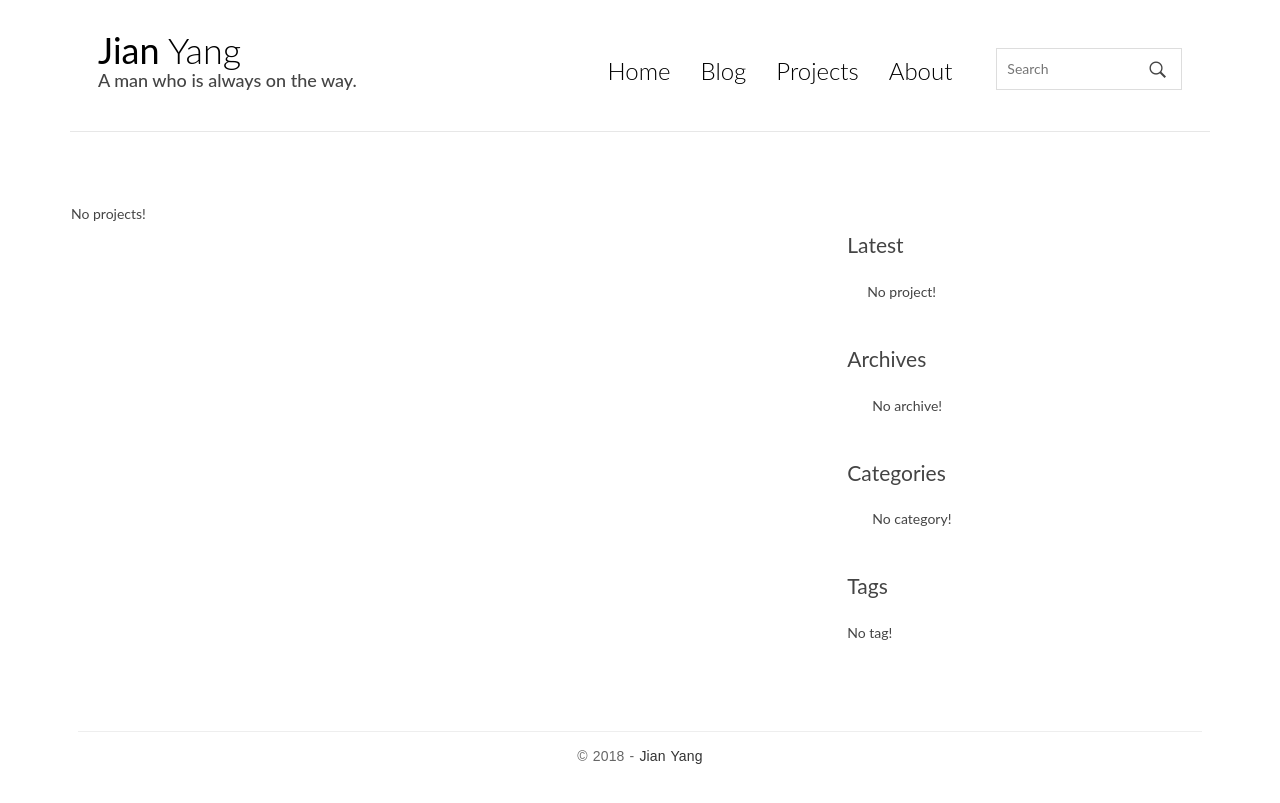
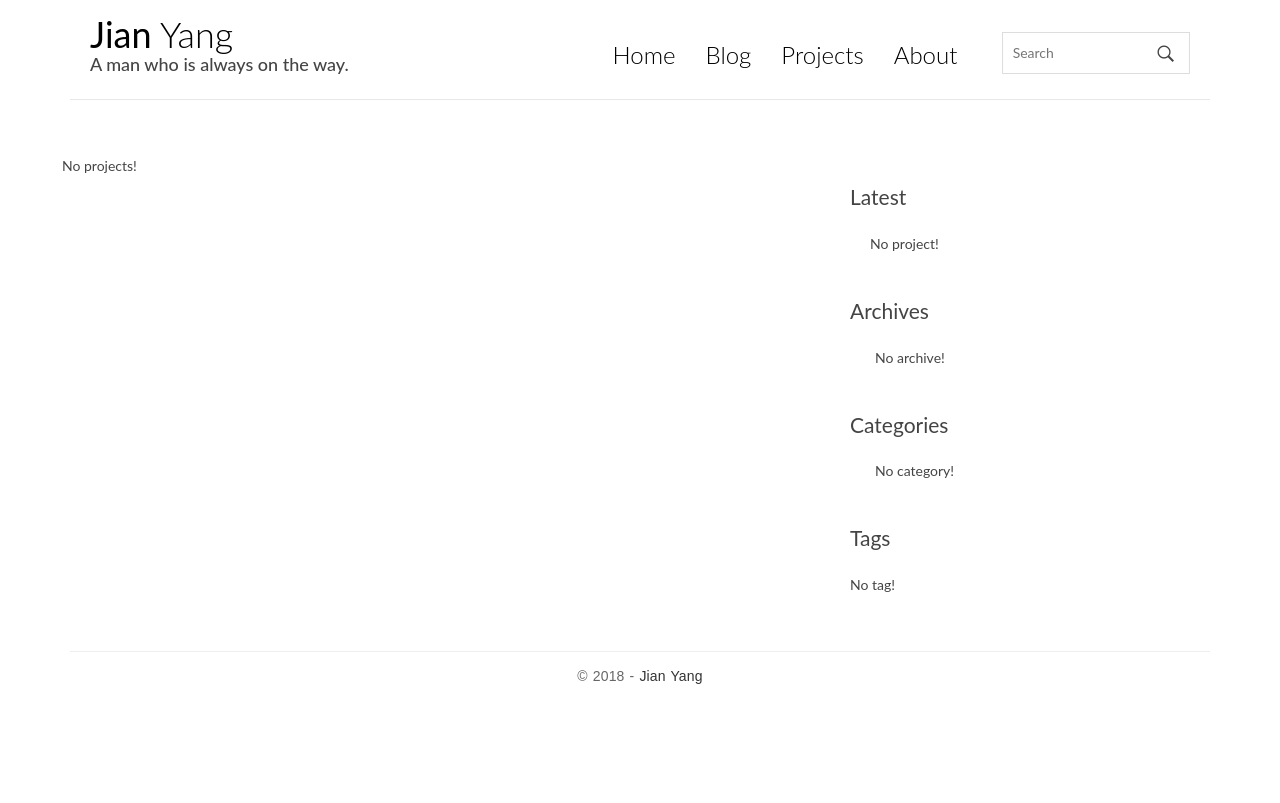
Before and after one commit to yangjufo/Personal-Website, a Django app: page /projects/ in a window 1280 px wide. After the commit the page ends 684 px from the top, so only its background shows below. Run offline with Django 3.2, Linux system fonts and the light colour scheme; data that the repository does not hold is empty; some libraries are stand-ins or nearby versions.

Commit message:
fix a site-header style problem

```diff
--- a/templates/myprojects/index.html
+++ b/templates/myprojects/index.html
@@ -1,26 +1,17 @@
 <head>
     <style>
-        * {
-            box-sizing: border-box;
-        }
-
-        h1 {
-            font-size: 50px;
-            word-break: break-all;
-        }
-
-        .row {
+        .project-row {
             margin: 8px -16px;
         }
 
         /* Add padding BETWEEN each column (if you want) */
-        .row,
-        .row > .column {
+        .project-row,
+        .project-row > .project-column {
             padding: 8px;
         }
 
         /* Create four equal columns that floats next to each other */
-        .column {
+        .project-column {
             float: left;
             margin-left: 5%;
             margin-bottom: 5%;
@@ -29,14 +20,14 @@
         }
 
         /* Clear floats after rows */
-        .row:after {
+        .project-row:after {
             content: "";
             display: table;
             clear: both;
         }
 
         /* Content */
-        .content {
+        .project-content {
             background-color: white;
             padding: 10px;
         }
@@ -47,14 +38,14 @@
 
         /* Responsive layout - makes a two column-layout instead of four columns */
         @media screen and (max-width: 900px) {
-            .column {
+            .project-column {
                 width: 50%;
             }
         }
 
         /* Responsive layout - makes the two columns stack on top of each other instead of next to each other */
         @media screen and (max-width: 600px) {
-            .column {
+            .project-column {
                 width: 100%;
             }
         }
@@ -67,10 +58,10 @@
     {{ title }}
 {% endblock title %}
 {% block main %}
-    <div class="row">
+    <div class="project-row">
         {% for project in project_list %}
-            <div class="column">
-                <div class="content">
+            <div class="project-column">
+                <div class="project-content">
                     <img src="{% static project.image %}" alt="Mountains" style="width:100%">
                     <h3 class="entry-title" style="margin-bottom: 10px;">
                         <a href="{{ project.get_absolute_url }}">{{ project.title }}</a>
```
